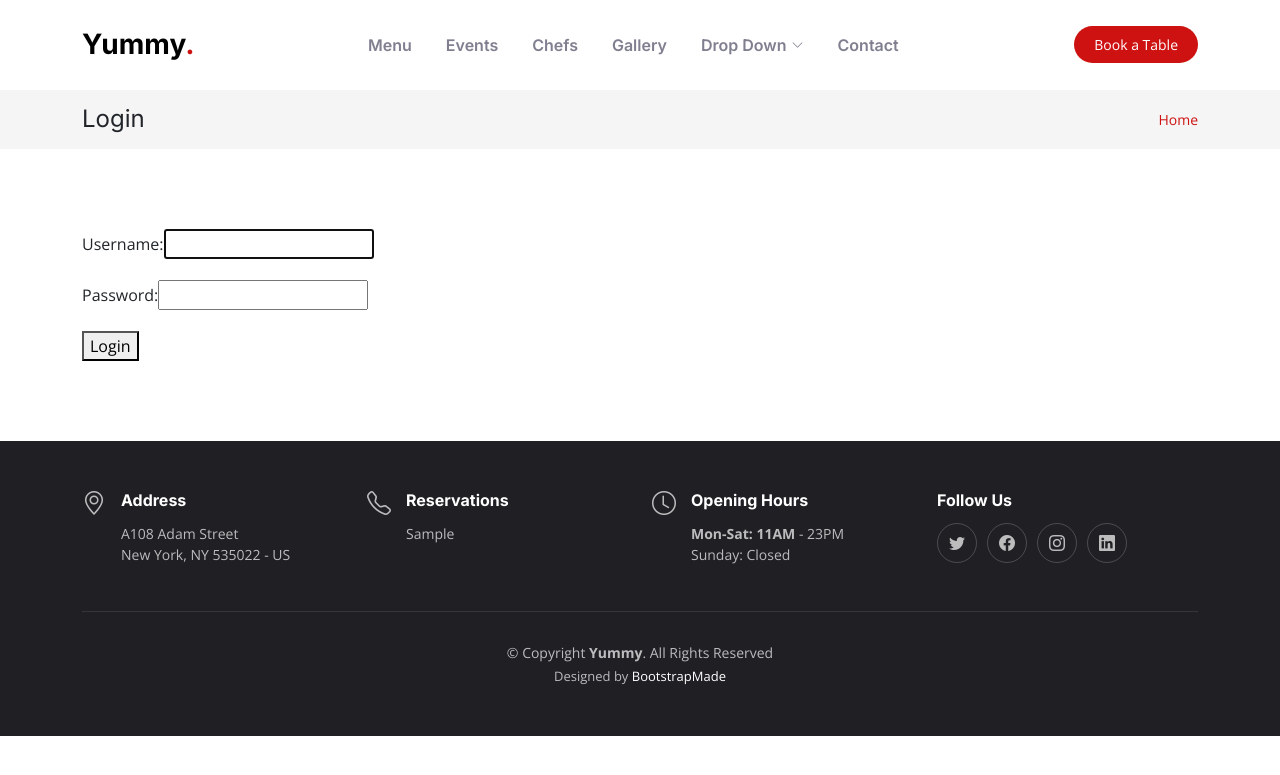
After one commit to cpython-projects/yummy_feb, a Django app: page /account/login/ in a window 1280 px wide. The commit adds this page. Shown: the top 775 px of the page. Run offline with Django 5.2, Linux system fonts and the light colour scheme; tables that the repository leaves empty hold one stand-in row (values such as "Sample post"); some libraries are stand-ins or nearby versions.

Commit message:
django 09

```diff
--- /dev/null
+++ b/account/forms.py
@@ -0,0 +1 @@
+from django import forms
--- /dev/null
+++ b/account/templates/login.html
@@ -0,0 +1,29 @@
+{% extends 'base.html' %}
+
+{% block content %}
+    <!-- ======= Breadcrumbs ======= -->
+    <div class="breadcrumbs">
+      <div class="container">
+        <div class="d-flex justify-content-between align-items-center">
+          <h2>Login</h2>
+          <ol>
+            <li><a href="{% url 'home' %}">Home</a></li>
+          </ol>
+        </div>
+      </div>
+    </div><!-- End Breadcrumbs -->
+
+    <section class="sample-page">
+      <div class="container" data-aos="fade-up">
+        <form method="post">
+            {% csrf_token %}
+            <div class="form-error">{{ form.non_field_errors }}</div>
+            {% for f in form %}
+                <p><label class="form-label" for="{{ f.id_for_label }}">{{f.label}}: </label>{{ f }}</p>
+                <div class="form-error">{{ f.errors }}</div>
+            {% endfor %}
+            <button type="submit">Login</button>
+        </form>
+      </div>
+    </section>
+{% endblock %}
--- a/account/views.py
+++ b/account/views.py
@@ -1,8 +1,26 @@
-from django.shortcuts import render
+from django.contrib.auth.forms import UserCreationForm
+from django.shortcuts import render, redirect
 from django.contrib.auth.views import LoginView, LogoutView, PasswordChangeView
-from django.views.generic import TemplateView
+from django.urls import reverse_lazy
+from django.views.generic import CreateView
+from django.contrib.auth import logout
+from pyexpat.errors import messages
 
 
 # Create your views here.
 class UserLoginView(LoginView):
-    ...
+    template_name = 'login.html'
+
+    def get_success_url(self):
+        return self.request.GET.get('next', '/')
+
+
+class UserRegistrationView(CreateView):
+    template_name = 'register.html'
+    form_class = UserCreationForm
+    success_url = reverse_lazy('login')
+
+
+def user_logout(request):
+    logout(request)
+    return redirect('home')
--- /dev/null
+++ b/manager/templatetags/is_manager_tag.py
@@ -0,0 +1,10 @@
+
+from django import template
+
+
+register = template.Library()
+
+
+@register.filter(name='is_manager_tag')
+def is_manager_tag(user):
+    return user.groups.filter(name='manager').exists()
--- a/manager/views.py
+++ b/manager/views.py
@@ -1,9 +1,13 @@
 from django.shortcuts import render
 from django.http import HttpResponse
-from django.contrib.auth.decorators import login_required
+from django.contrib.auth.decorators import login_required, user_passes_test
 
 
+def is_manager(user):
+    return user.groups.filter(name='manager').exists()
+
 @login_required(login_url='login')
+@user_passes_test(is_manager)
 # Create your views here.
 def index(request):
     return HttpResponse("Manager Page")
--- a/templates/includes/header.html
+++ b/templates/includes/header.html
@@ -6,7 +6,10 @@
 
         {% include 'includes/nav.html' %}
 
-        <a class="btn-book-a-table" href="#book-a-table">Book a Table</a>
+
+
+            <a class="btn-book-a-table" href={% if user.is_authenticated %}"#book-a-table"{% else %}{% url 'login' %}{% endif %}>Book a Table</a>
+
         <i class="mobile-nav-toggle mobile-nav-show bi bi-list"></i>
         <i class="mobile-nav-toggle mobile-nav-hide d-none bi bi-x"></i>
     </div>
--- a/templates/includes/nav.html
+++ b/templates/includes/nav.html
@@ -1,9 +1,14 @@
+{% load is_manager_tag %}
+
 <nav id="navbar" class="navbar">
         <ul>
           <li><a href="#menu">Menu</a></li>
           <li><a href="#events">Events</a></li>
           <li><a href="#chefs">Chefs</a></li>
           <li><a href="#gallery">Gallery</a></li>
+          {% if user|is_manager_tag %}
+            <li><a href="{% url 'manager' %}">Manager</a></li>
+          {% endif %}
           <li class="dropdown"><a href="#"><span>Drop Down</span> <i class="bi bi-chevron-down dropdown-indicator"></i></a>
             <ul>
               <li><a href="#">Drop Down 1</a></li>
--- a/yummy_feb/settings.py
+++ b/yummy_feb/settings.py
@@ -139,6 +139,10 @@ STATICFILES_DIRS = [
     BASE_DIR / "static",
 ]
 
+
+LOGIN_URL = 'account/login/'
+
+
 MEDIA_URL = 'media/'
 MEDIA_ROOT = BASE_DIR / 'media'
 
--- a/yummy_feb/urls.py
+++ b/yummy_feb/urls.py
@@ -21,13 +21,15 @@ from manager import views as manager_views
 from django.conf.urls.static import static
 from yummy_feb import settings
 from account import views as account_views
-
+from django.contrib.auth import views as auth_views
 urlpatterns = [
     path('admin/', admin.site.urls),
     path('', main_views.index, name='home'),
     path('manager/', manager_views.index, name='manager'),
 
-    path('login/', account_views.LoginView.as_view(), name='login'),
+    path(settings.LOGIN_URL, account_views.UserLoginView.as_view(), name='login'),
+    path('account/register/', account_views.UserRegistrationView.as_view(), name='register'),
+    path('account/logout/', account_views.user_logout, name='logout'),
 ]
 
 if settings.DEBUG:
```
Also changed, not shown: account/templates/register.html (added, +29 -0 lines), main/templates/index.html (+4 -3 lines), manager/templatetags/__init__.py (added).
